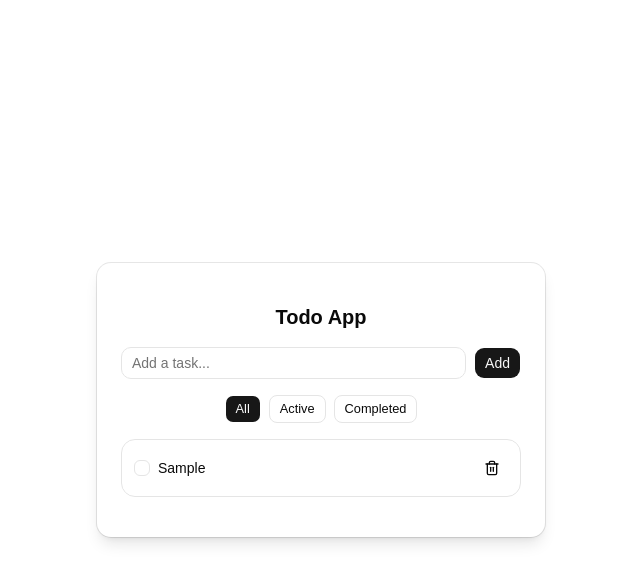
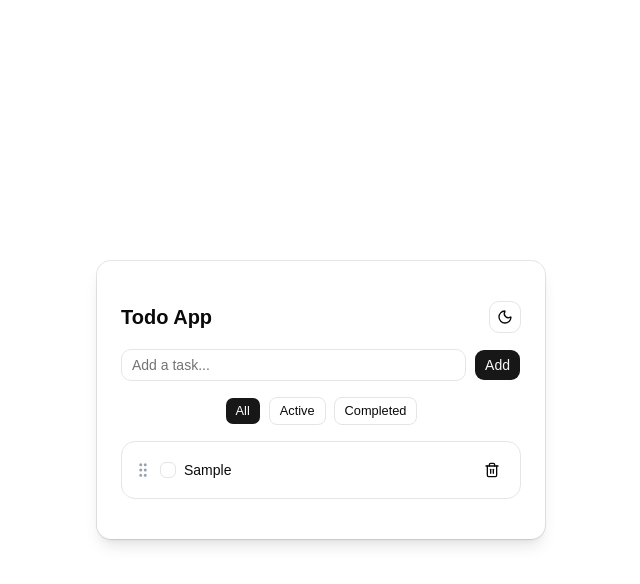
Before and after one commit to siddharthi865/todo-app, a React (Vite) app: page / in a window 1280 px wide. Both pictures are taken after typing "Sample" into the empty fields and a click on the button "Add". Shown: the top 584 px of the page, without its empty margins (319-959 px from the left). Built offline with nearby package versions, Linux system fonts and the light colour scheme.

Commit message:
drag n drop, edit todo and theme

```diff
--- a/package.json
+++ b/package.json
@@ -12,6 +12,9 @@
   },
   "dependencies": {
     "@base-ui/react": "^1.3.0",
+    "@dnd-kit/core": "^6.3.1",
+    "@dnd-kit/sortable": "^10.0.0",
+    "@dnd-kit/utilities": "^3.2.2",
     "@fontsource-variable/geist": "^5.2.8",
     "@hookform/resolvers": "^5.2.2",
     "@tailwindcss/vite": "^4.2.2",
--- a/src/App.tsx
+++ b/src/App.tsx
@@ -1,7 +1,15 @@
 import { BrowserRouter, Routes, Route } from "react-router";
+import { useThemeStore } from "@/stores/theme-store";
+import { useEffect } from "react";
 import Home from "@/routes/Home";
 
 export default function App() {
+  const theme = useThemeStore((s) => s.theme);
+
+  useEffect(() => {
+    document.documentElement.classList.toggle("dark", theme === "dark");
+  }, [theme]);
+
   return (
     <BrowserRouter>
       <Routes>
--- /dev/null
+++ b/src/components/theme-toggle.tsx
@@ -0,0 +1,13 @@
+import { useThemeStore } from "@/stores/theme-store";
+import { Button } from "@/components/ui/button";
+import { Moon, Sun } from "lucide-react";
+
+export function ThemeToggle() {
+  const { theme, toggleTheme } = useThemeStore();
+
+  return (
+    <Button variant="outline" size="icon" onClick={toggleTheme}>
+      {theme === "light" ? <Moon /> : <Sun />}
+    </Button>
+  );
+}
--- a/src/components/todo-item.tsx
+++ b/src/components/todo-item.tsx
@@ -1,29 +1,79 @@
+import { Trash2, GripVertical } from "lucide-react";
 import { Checkbox } from "@/components/ui/checkbox";
 import { useTodoStore } from "@/stores/todo-store";
+import { useSortable } from "@dnd-kit/sortable";
 import { Button } from "@/components/ui/button";
-import type { Todo } from "@/types/todo";
-import { Trash2 } from "lucide-react";
+import { Input } from "@/components/ui/input";
+import { type Todo } from "@/types/todo";
+import { CSS } from "@dnd-kit/utilities";
+import { useState } from "react";
 
 interface Props {
   todo: Todo;
 }
 
 export function TodoItem({ todo }: Props) {
-  const { toggleTodo, deleteTodo } = useTodoStore();
+  const toggleTodo = useTodoStore((s) => s.toggleTodo);
+  const deleteTodo = useTodoStore((s) => s.deleteTodo);
+  const editTodo = useTodoStore((s) => s.editTodo);
+
+  const [isEditing, setIsEditing] = useState(false);
+  const [value, setValue] = useState(todo.title);
+
+  const { attributes, listeners, setNodeRef, transform, transition } =
+    useSortable({ id: todo.id });
+
+  const style = {
+    transform: CSS.Transform.toString(transform),
+    transition,
+  };
+
+  const handleEdit = () => {
+    if (value.trim()) {
+      editTodo(todo.id, value);
+    }
+    setIsEditing(false);
+  };
 
   return (
-    <div className="flex items-center justify-between p-3 border rounded-xl">
-      <div className="flex items-center gap-2">
+    <div
+      ref={setNodeRef}
+      style={style}
+      className="flex items-center justify-between p-3 border rounded-xl bg-white dark:bg-gray-800"
+    >
+      <div className="flex items-center gap-2 w-full">
+        <span
+          {...attributes}
+          {...listeners}
+          className="cursor-grab active:cursor-grabbing text-gray-400"
+          aria-label="Drag handle"
+        >
+          <GripVertical size={18} />
+        </span>
+
         <Checkbox
           checked={todo.completed}
           onCheckedChange={() => toggleTodo(todo.id)}
-          aria-label="Mark task complete"
         />
-        <span
-          className={`${todo.completed ? "line-through text-gray-400" : ""}`}
-        >
-          {todo.title}
-        </span>
+
+        {isEditing ? (
+          <Input
+            value={value}
+            onChange={(e) => setValue(e.target.value)}
+            onBlur={handleEdit}
+            onKeyDown={(e) => e.key === "Enter" && handleEdit()}
+            autoFocus
+          />
+        ) : (
+          <span
+            onClick={() => setIsEditing(true)}
+            className={`cursor-pointer ${
+              todo.completed ? "line-through text-gray-400" : ""
+            }`}
+          >
+            {todo.title}
+          </span>
+        )}
       </div>
 
       <Button
--- a/src/components/todo-list.tsx
+++ b/src/components/todo-list.tsx
@@ -1,3 +1,8 @@
+import {
+  SortableContext,
+  verticalListSortingStrategy,
+} from "@dnd-kit/sortable";
+import { DndContext, closestCenter, type DragEndEvent } from "@dnd-kit/core";
 import { useTodoStore } from "@/stores/todo-store";
 
 import { TodoItem } from "./todo-item";
@@ -5,6 +10,7 @@ import { TodoItem } from "./todo-item";
 export function TodoList() {
   const todos = useTodoStore((s) => s.todos);
   const filter = useTodoStore((s) => s.filter);
+  const reorderTodos = useTodoStore((s) => s.reorderTodos);
 
   const filteredTodos = todos?.filter((todo) => {
     if (filter === "active") return !todo.completed;
@@ -12,15 +18,29 @@ export function TodoList() {
     return true;
   });
 
+  const handleDragEnd = (event: DragEndEvent) => {
+    const { active, over } = event;
+    if (!over || active.id === over.id) return;
+
+    reorderTodos(String(active.id), String(over.id));
+  };
+
   if (!filteredTodos?.length) {
     return <p className="text-center text-gray-500 mt-4">No tasks found</p>;
   }
 
   return (
-    <div className="space-y-2 mt-4">
-      {filteredTodos?.map((todo) => (
-        <TodoItem key={todo.id} todo={todo} />
-      ))}
-    </div>
+    <DndContext collisionDetection={closestCenter} onDragEnd={handleDragEnd}>
+      <SortableContext
+        items={filteredTodos.map((t) => t.id)}
+        strategy={verticalListSortingStrategy}
+      >
+        <div className="space-y-2 mt-4">
+          {filteredTodos.map((todo) => (
+            <TodoItem key={todo.id} todo={todo} />
+          ))}
+        </div>
+      </SortableContext>
+    </DndContext>
   );
 }
--- a/src/routes/Home.tsx
+++ b/src/routes/Home.tsx
@@ -1,5 +1,6 @@
 import { Card, CardContent } from "@/components/ui/card";
 import { TodoFilters } from "@/components/todo-filters";
+import { ThemeToggle } from "@/components/theme-toggle";
 import { TodoList } from "@/components/todo-list";
 import { TodoForm } from "@/components/todo-form";
 
@@ -8,7 +9,10 @@ export default function Home() {
     <div className="min-h-screen flex items-center justify-center p-4">
       <Card className="w-full max-w-md shadow-lg">
         <CardContent className="p-6">
-          <h1 className="text-xl font-bold mb-4 text-center">Todo App</h1>
+          <div className="flex justify-between items-center mb-4">
+            <h1 className="text-xl font-bold">Todo App</h1>
+            <ThemeToggle />
+          </div>
 
           <TodoForm />
           <TodoFilters />
--- /dev/null
+++ b/src/stores/theme-store.ts
@@ -0,0 +1,22 @@
+import { persist } from "zustand/middleware";
+import { create } from "zustand";
+
+type Theme = "light" | "dark";
+
+interface ThemeState {
+  theme: Theme;
+  toggleTheme: () => void;
+}
+
+export const useThemeStore = create<ThemeState>()(
+  persist(
+    (set) => ({
+      theme: "light",
+      toggleTheme: () =>
+        set((state) => ({
+          theme: state.theme === "light" ? "dark" : "light",
+        })),
+    }),
+    { name: "theme-storage" },
+  ),
+);
--- a/src/stores/todo-store.ts
+++ b/src/stores/todo-store.ts
@@ -12,6 +12,8 @@ interface TodoState {
   deleteTodo: (id: string) => void;
   toggleTodo: (id: string) => void;
   setFilter: (filter: Filter) => void;
+  reorderTodos: (activeId: string, overId: string) => void;
+  editTodo: (id: string, title: string) => void;
 }
 
 export const useTodoStore = create<TodoState>()(
@@ -46,6 +48,23 @@ export const useTodoStore = create<TodoState>()(
         })),
 
       setFilter: (filter) => set({ filter }),
+
+      reorderTodos: (activeId, overId) =>
+        set((state) => {
+          const oldIndex = state.todos.findIndex((t) => t.id === activeId);
+          const newIndex = state.todos.findIndex((t) => t.id === overId);
+
+          const updated = [...state.todos];
+          const [moved] = updated.splice(oldIndex, 1);
+          updated.splice(newIndex, 0, moved);
+
+          return { todos: updated };
+        }),
+
+      editTodo: (id, title) =>
+        set((state) => ({
+          todos: state.todos.map((t) => (t.id === id ? { ...t, title } : t)),
+        })),
     }),
     {
       name: "todo-storage",
```
Also changed, not shown: 1 other file (tests, documents, lock files or other folders).
